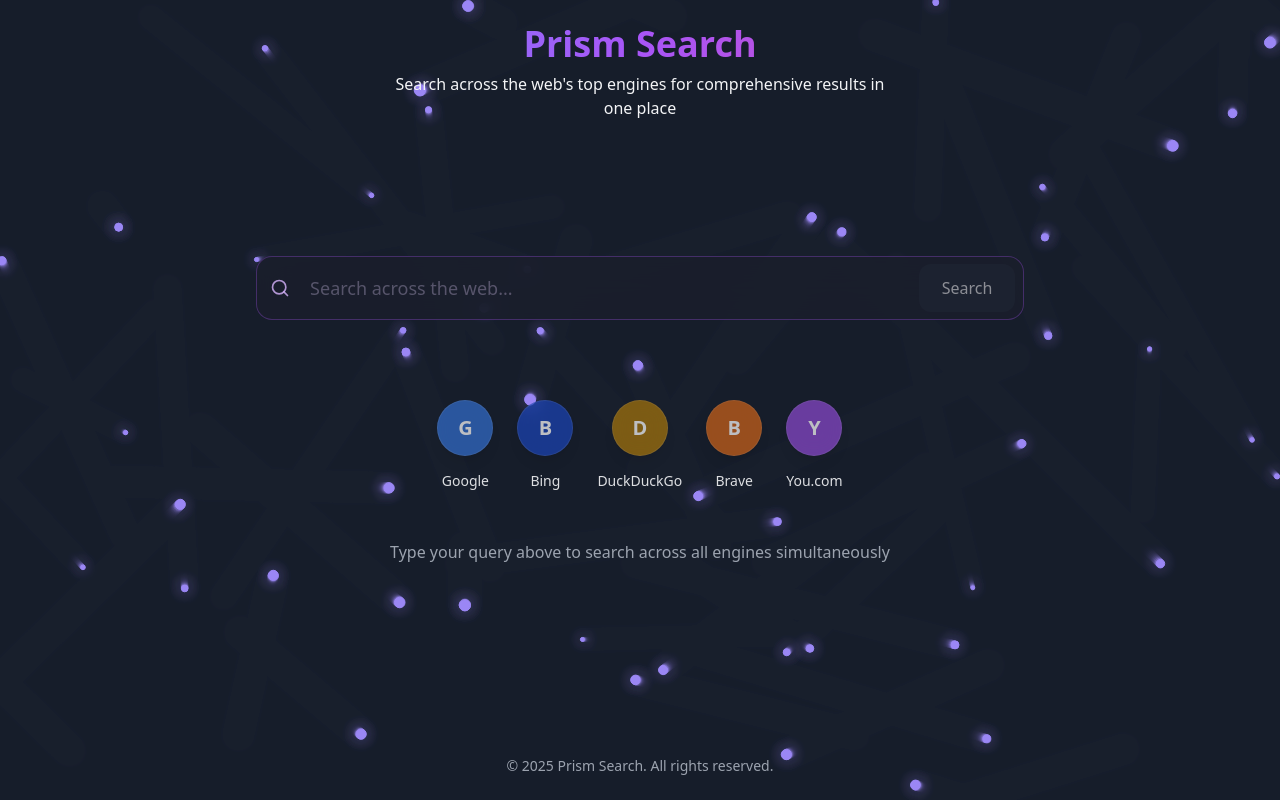
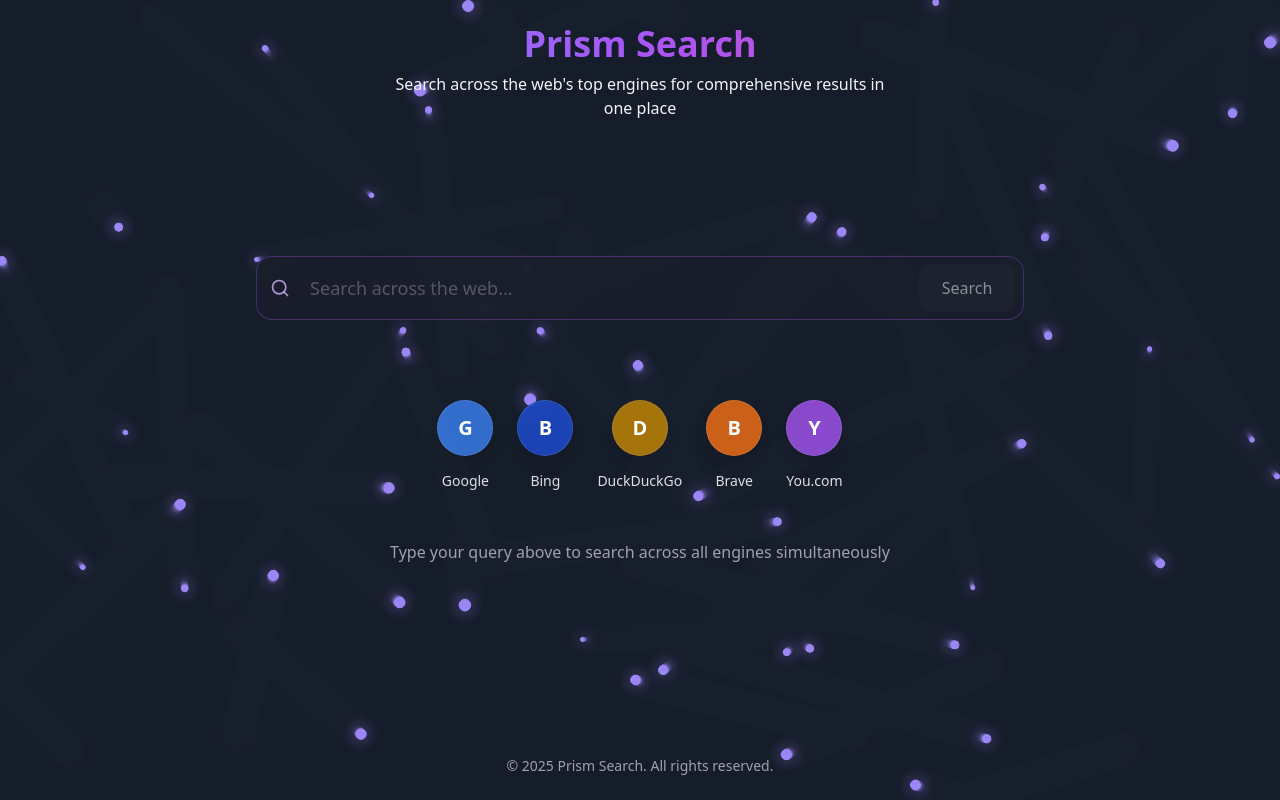
Before and after one commit to Cubinghackerz/prompt-pulse-sift-67, a React (Vite) app: page / in a window 1280 px wide. Built offline with nearby package versions, Linux system fonts and the light colour scheme.

Commit message:
Fix: Disable flickering
Remove the flickering effect from the particle background.

```diff
--- a/src/pages/Index.tsx
+++ b/src/pages/Index.tsx
@@ -1,4 +1,3 @@
-
 import { useState } from 'react';
 import { motion } from 'framer-motion';
 import { ArrowLeft } from 'lucide-react';
@@ -139,7 +138,7 @@ const Index = () => {
                       engine === 'Brave' ? 'bg-orange-500/80' :
                       'bg-purple-500/80'}
                     hover:border-white/20 transition-all duration-300
-                    animate-pulse-light shadow-lg hover:shadow-xl`}
+                    shadow-lg hover:shadow-xl`}
                   >
                     <span className="text-xl font-bold text-white">{engine.charAt(0)}</span>
                   </div>
```
